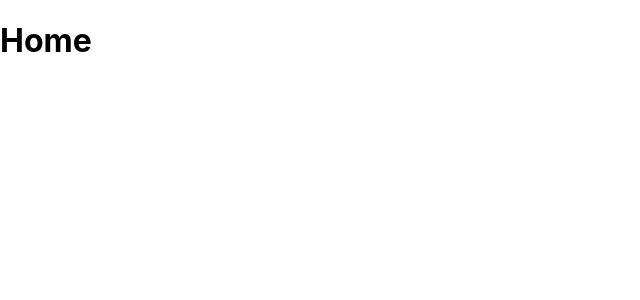
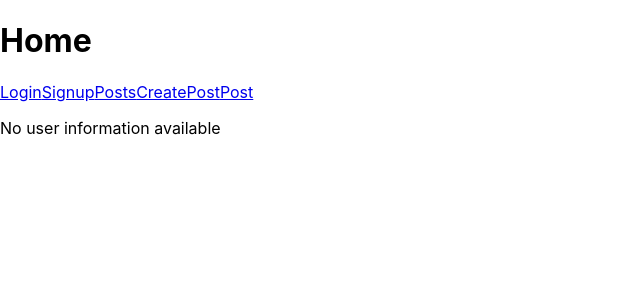
Before and after one commit to pkkrsingh877/Interspace-Online, a React (Create React App) app in the folder frontend/: page / in a window 1280 px wide. Shown: the top 300 px of the page, without its empty margins (0-640 px from the left). Built offline with nearby package versions, Linux system fonts and the light colour scheme.

Commit message:
UserContext Working Properly

```diff
--- a/frontend/src/components/Home.jsx
+++ b/frontend/src/components/Home.jsx
@@ -1,7 +1,26 @@
+import { useContext } from "react";
+import UserContext from "../context/UserContext";
+import { Link } from "react-router-dom";
+
 const Home = () => {
+    const { user } = useContext(UserContext);
     return (
         <div>
             <h1>Home</h1>
+            <Link to="/login">Login</Link>
+            <Link to="/signup">Signup</Link>
+            <Link to="/posts">Posts</Link>
+            <Link to="/posts/new">CreatePost</Link>
+            <Link to="/posts/{id}">Post</Link>
+            {/* Check if user exists and then render the username and email */}
+            {user ? (
+                <p>
+                    <strong>Username:</strong> {user.username}<br />
+                    <strong>Email:</strong> {user.email}
+                </p>
+            ) : (
+                <p>No user information available</p>
+            )}
         </div>
     );
 }
```
